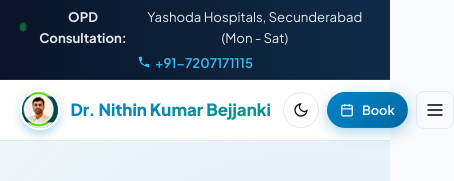
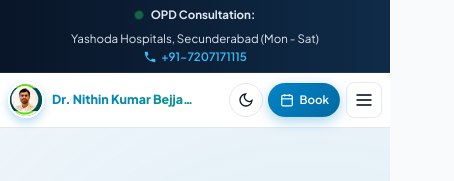
Before and after one commit to Sai2507/drnithin, a plain HTML site: page index.html in a window 390 px wide. Shown: the top 181 px of the page, 454 px wide, since content can reach past the window. Drawn offline with Linux system fonts and the light colour scheme.

Commit message:
first commit

```diff
--- a/index.html
+++ b/index.html
@@ -438,26 +438,103 @@
 
     @media (max-width: 640px) {
       .top-announcement-bar {
-        padding: 0.35rem 0 !important;
+        padding: 0.45rem 0 !important;
+        font-size: 0.72rem !important;
+        line-height: 1.35 !important;
       }
       .top-announcement-inner {
         flex-direction: column !important;
         align-items: center !important;
         text-align: center !important;
-        gap: 0.25rem !important;
+        gap: 0.2rem !important;
+        flex-wrap: nowrap !important;
+        padding-left: 0.75rem !important;
+        padding-right: 0.75rem !important;
+      }
+      .top-announcement-inner > div:first-child {
+        width: 100%;
+        justify-content: center;
+      }
+      .top-announcement-inner > div:first-child > span {
+        justify-content: center;
+        flex-wrap: wrap;
       }
       .top-announcement-inner .top-phone {
         margin-left: 0 !important;
       }
+      .header-container {
+        gap: 0.35rem !important;
+        padding: 0.55rem 0.75rem !important;
+      }
+      .nav-brand {
+        min-width: 0 !important;
+        gap: 0.5rem !important;
+      }
+      .nav-brand > div:last-child {
+        min-width: 0;
+      }
+      .nav-brand-title {
+        font-size: 0.88rem !important;
+        overflow: hidden;
+        text-overflow: ellipsis;
+      }
       .nav-book-btn {
-        padding: 0.45rem 0.75rem !important;
-        font-size: 0.8rem !important;
+        padding: 0.48rem 0.75rem !important;
+        font-size: 0.78rem !important;
       }
       .nav-book-text-long {
         display: none !important;
       }
       .nav-book-text-short {
         display: inline !important;
+      }
+    }
+
+    @media (max-width: 480px) {
+      .header-container {
+        padding-left: 0.5rem !important;
+        padding-right: 0.5rem !important;
+      }
+      .nav-brand > div:first-child {
+        width: 36px !important;
+        height: 36px !important;
+      }
+      .nav-brand-title {
+        font-size: 0.78rem !important;
+        max-width: 38vw;
+      }
+      .header-actions {
+        gap: 0.35rem !important;
+      }
+      #themeToggleBtn {
+        width: 34px !important;
+        height: 34px !important;
+      }
+      .nav-book-btn {
+        padding: 0.42rem 0.65rem !important;
+        font-size: 0.72rem !important;
+        gap: 0.35rem !important;
+      }
+      .mobile-menu-btn {
+        width: 36px !important;
+        height: 36px !important;
+      }
+    }
+
+    @media (max-width: 360px) {
+      #themeToggleBtn {
+        display: none !important;
+      }
+      .nav-brand-title {
+        max-width: 42vw;
+        font-size: 0.72rem !important;
+      }
+      .nav-brand {
+        gap: 0.35rem !important;
+      }
+      .nav-book-btn {
+        padding-left: 0.55rem !important;
+        padding-right: 0.55rem !important;
       }
     }
 
```
